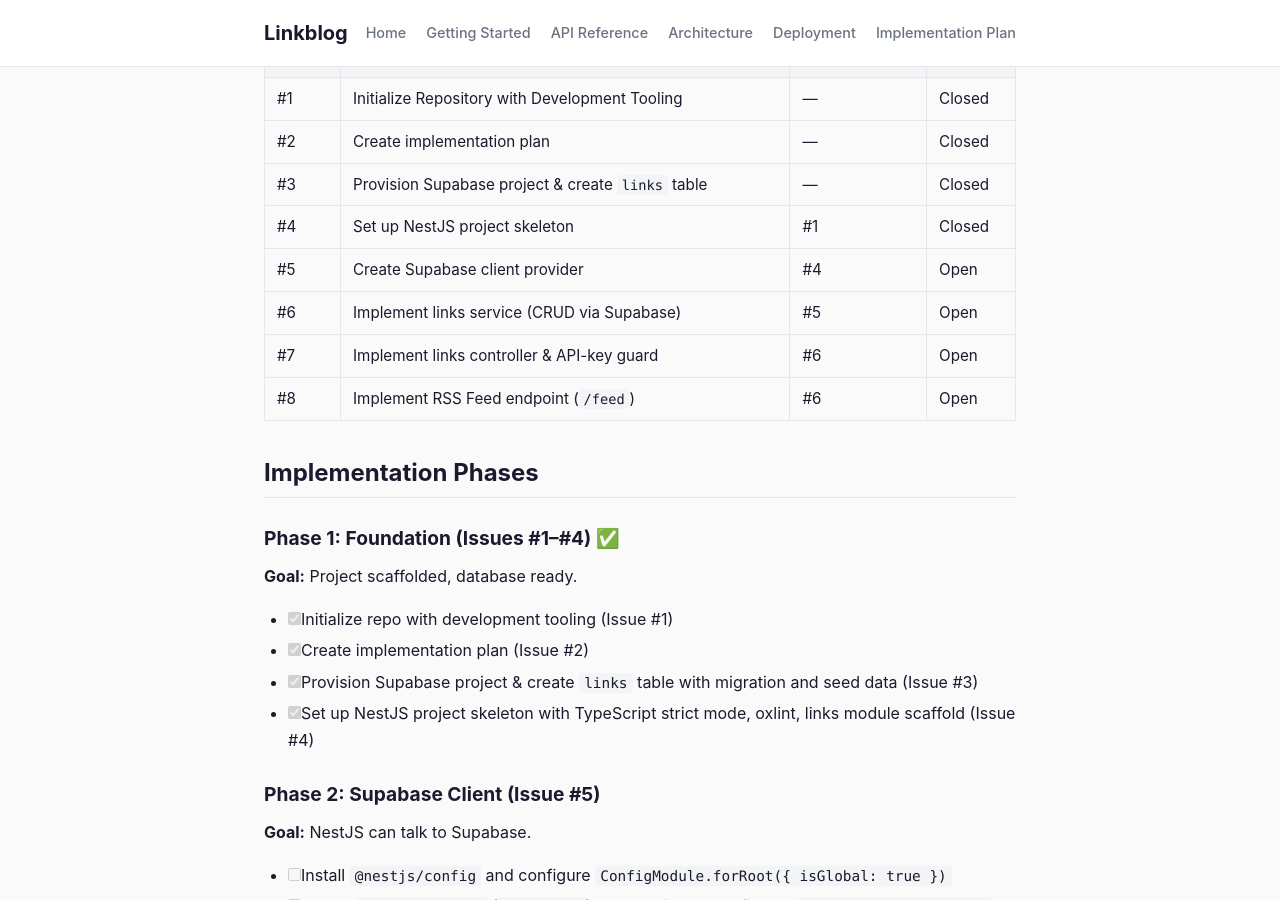
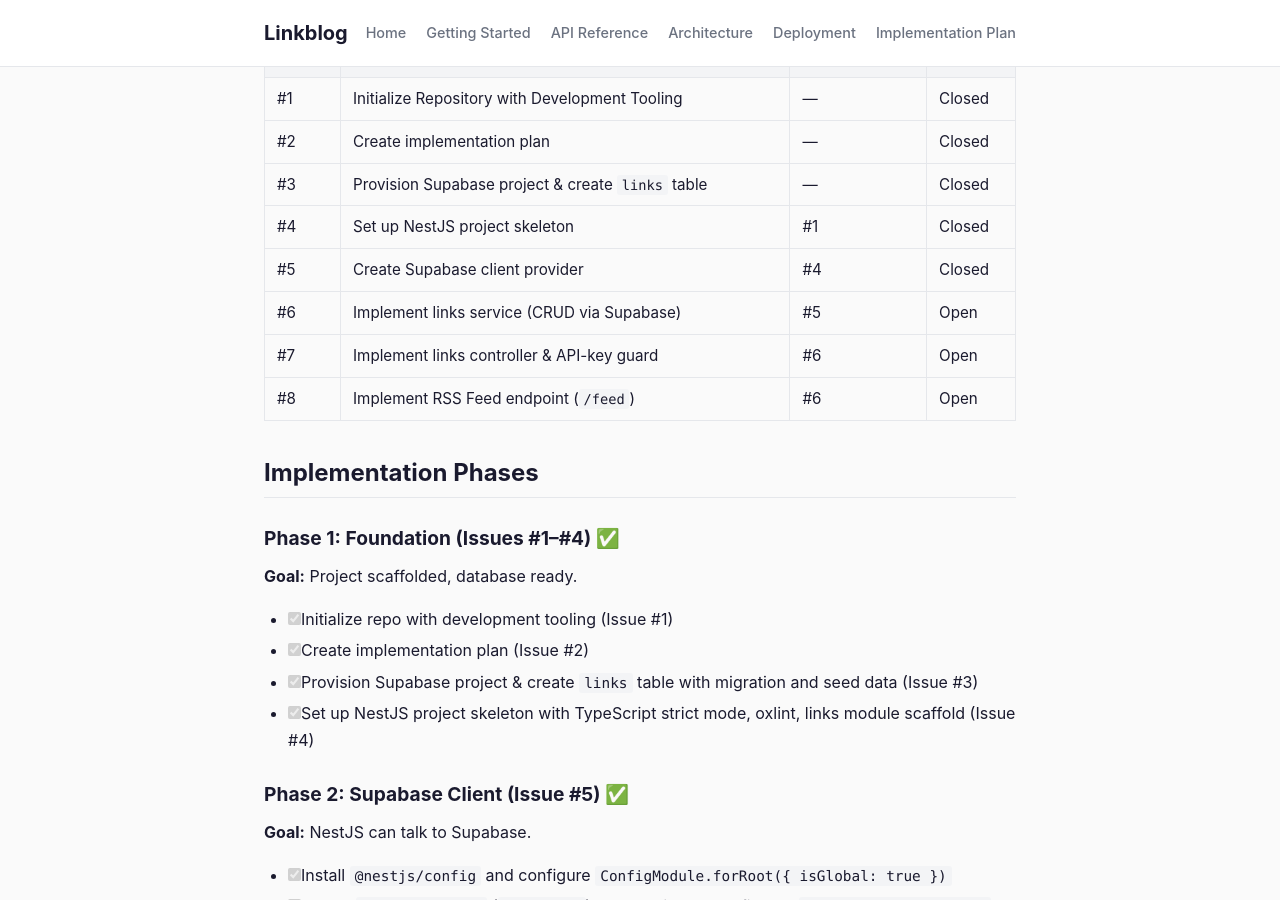
Before and after one commit to vidluther/linkblog, a Jekyll site: the page built from docs/implementation-plan.md, in a window 1280 px wide and 900 px high, scrolled down 1592 px. Built offline with Jekyll 4.4.1, drawn with Linux system fonts in a browser that asks for light colours.

Commit message:
✨ docs: add Postman collection and update docs/site config
Update docs configuration and documentation to include a bundled Postman
collection, environment, and instructions for local testing.

- docs/_config.yml: set baseurl to 'docs.linkblog.in' and apply
  'hacker' theme to match site branding.
- docs/getting-started.md: add a "Using Postman" section with step-by-step
  instructions for importing the provided postman/collection.json and
  postman/environment.json, selecting the "Linkblog - Local" environment,
  setting the apiKey, and running the CRUD workflow (collection runner).
  Explain automatic capture of linkId to streamline end-to-end tests.
- docs/architecture.md: document the new postman/ directory and list its
  files (collection.json, environment.json, planned specs/).
- docs/api.md: add a tip pointing to the Postman collection and link to
  the getting-started section for setup.
- docs/implementation-plan.md: mark the Supabase client tasks and
  findAll() task as completed to reflect current project progress and
  add a visual "✅" for Phase 2.

Why: provide an easy, reproducible way to exercise the API locally and
to run full CRUD workflows for development and testing. Also keep the
documentation and implementation plan in sync with completed work.

```diff
--- a/docs/_config.yml
+++ b/docs/_config.yml
@@ -1,8 +1,9 @@
 title: Linkblog
 description: A personal bookmarking API that publishes an RSS feed
 url: https://www.linkblog.in
-baseurl: ""
+baseurl: 'docs.linkblog.in'
 
+theme: hacker
 markdown: kramdown
 highlighter: rouge
 
--- a/docs/implementation-plan.md
+++ b/docs/implementation-plan.md
@@ -59,7 +59,7 @@ Client (curl/scripts) --> NestJS API --> Supabase (Postgres)
 | #2    | Create implementation plan                          | —          | Closed |
 | #3    | Provision Supabase project & create `links` table   | —          | Closed |
 | #4    | Set up NestJS project skeleton                      | #1         | Closed |
-| #5    | Create Supabase client provider                     | #4         | Open   |
+| #5    | Create Supabase client provider                     | #4         | Closed |
 | #6    | Implement links service (CRUD via Supabase)         | #5         | Open   |
 | #7    | Implement links controller & API-key guard          | #6         | Open   |
 | #8    | Implement RSS Feed endpoint (`/feed`)               | #6         | Open   |
@@ -75,15 +75,15 @@ Client (curl/scripts) --> NestJS API --> Supabase (Postgres)
 - [x] Provision Supabase project & create `links` table with migration and seed data (Issue #3)
 - [x] Set up NestJS project skeleton with TypeScript strict mode, oxlint, links module scaffold (Issue #4)
 
-### Phase 2: Supabase Client (Issue #5)
+### Phase 2: Supabase Client (Issue #5) ✅
 
 **Goal:** NestJS can talk to Supabase.
 
-- [ ] Install `@nestjs/config` and configure `ConfigModule.forRoot({ isGlobal: true })`
-- [ ] Create `SupabaseModule` (`@Global()`) that provides a configured `@supabase/supabase-js` client
-- [ ] Client options disable `autoRefreshToken` and `persistSession` (server-side best practice)
-- [ ] Import `SupabaseModule` in `AppModule`
-- [ ] Verify connection works with a simple query
+- [x] Install `@nestjs/config` and configure `ConfigModule.forRoot({ isGlobal: true })`
+- [x] Create `SupabaseModule` (`@Global()`) that provides a configured `@supabase/supabase-js` client
+- [x] Client options disable `autoRefreshToken` and `persistSession` (server-side best practice)
+- [x] Import `SupabaseModule` in `AppModule`
+- [x] Verify connection works with a simple query
 
 ### Phase 3: Core API (Issues #6, #7)
 
@@ -91,7 +91,7 @@ Client (curl/scripts) --> NestJS API --> Supabase (Postgres)
 
 #### Links Service (Issue #6)
 
-- [ ] `findAll()` — returns links ordered by `created_at` descending
+- [x] `findAll()` — returns links ordered by `created_at` descending
 - [ ] `findOne(id)` — returns a single link or throws `NotFoundException`
 - [ ] `create(dto)` — inserts a link and returns it
 - [ ] `update(id, dto)` — updates and returns, throws if missing
```
Also changed, not shown: docs/api.md (+2 -0 lines), docs/architecture.md (+4 -0 lines), docs/getting-started.md (+11 -0 lines).
